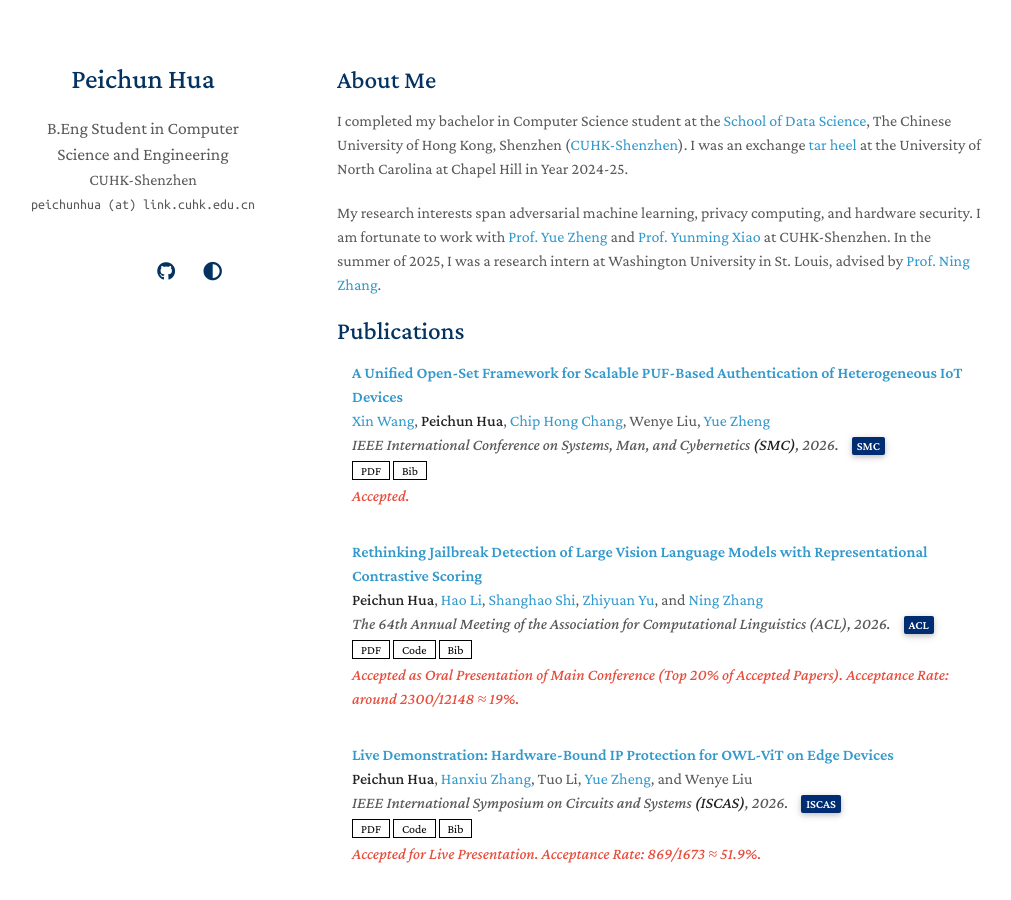
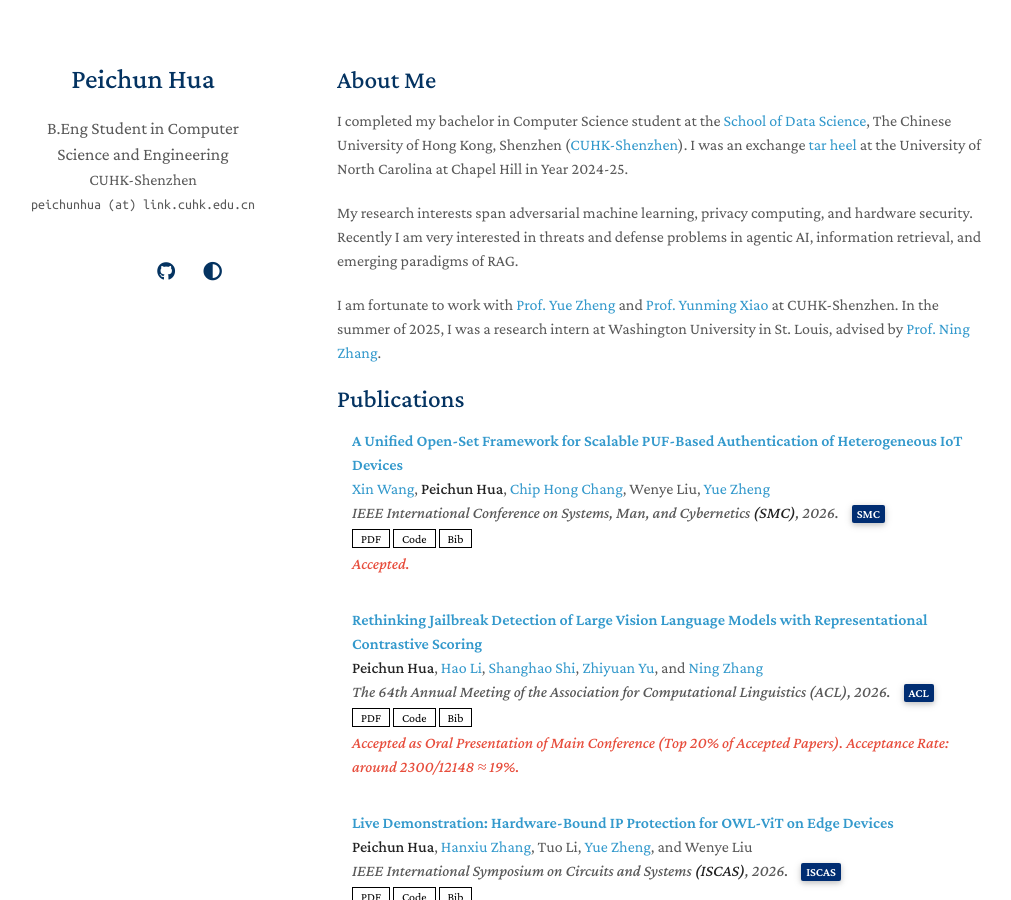
Before and after one commit to sarendis56/sarendis56.github.io, a Jekyll site: the page built from index.md, in a window 1280 px wide and 900 px high. Shown: the whole window, without its empty margins (133-1144 px from the left). Built offline with Jekyll 4.4.1, drawn with Linux system fonts in a browser that asks for light colours; a style sheet for code colours, icons or effects is not loaded; our own code applies the rules of GitHub Pages for plain Markdown files.

Commit message:
Update 6.29

```diff
--- a/_data/publications.yml
+++ b/_data/publications.yml
@@ -4,6 +4,7 @@
     conference_short: SMC
     conference: IEEE International Conference on Systems, Man, and Cybernetics <strong>(SMC)</strong>, 2026.
     pdf: https://arxiv.org/pdf/2605.07340
+    code: https://github.com/WANGXinuuu1/Open-Set-PUF-Authentication-for-Heterogeneous-IoT-Devices
     bibtex: |
       @inproceedings{wang2026openpuf,
         title={A Unified Open-Set Framework for Scalable PUF-Based Authentication of Heterogeneous IoT Devices},
--- a/index.md
+++ b/index.md
@@ -6,4 +6,6 @@
 
 I completed my bachelor in Computer Science student at the [School of Data Science](https://sds.cuhk.edu.cn/), The Chinese University of Hong Kong, Shenzhen ([CUHK-Shenzhen](https://cuhk.edu.cn/)). I was an exchange [tar heel](https://en.wikipedia.org/wiki/Tar_Heel) at the University of North Carolina at Chapel Hill in Year 2024-25.
 
-My research interests span adversarial machine learning, privacy computing, and hardware security. I am fortunate to work with [Prof. Yue Zheng](https://scholar.google.com/citations?user=6TMdWj8AAAAJ) and [Prof. Yunming Xiao](https://yunmingxiao.github.io/) at CUHK-Shenzhen. In the summer of 2025, I was a research intern at Washington University in St. Louis, advised by [Prof. Ning Zhang](https://engineering.washu.edu/faculty/Ning-Zhang.html).
+My research interests span adversarial machine learning, privacy computing, and hardware security. Recently I am very interested in threats and defense problems in agentic AI, information retrieval, and emerging paradigms of RAG.
+
+I am fortunate to work with [Prof. Yue Zheng](https://scholar.google.com/citations?user=6TMdWj8AAAAJ) and [Prof. Yunming Xiao](https://yunmingxiao.github.io/) at CUHK-Shenzhen. In the summer of 2025, I was a research intern at Washington University in St. Louis, advised by [Prof. Ning Zhang](https://engineering.washu.edu/faculty/Ning-Zhang.html).
```
